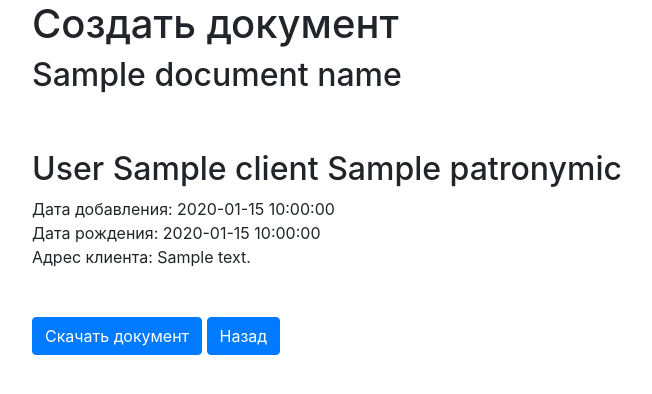
After one commit to LysakVladimir/DocConstruct, a Flask app: template templates/new_document.html in a window 1280 px wide. The commit adds this page. Shown: the top 394 px of the page, without its empty margins (53-705 px from the left). Run offline with Flask 3, Linux system fonts and the light colour scheme; the template is opened without the code that fills it: most values are stand-ins (such as "Sample title", 1, 10 or a date in 2020); some libraries are stand-ins or nearby versions.

Commit message:
Now it's possible to create documents

```diff
--- a/main.py
+++ b/main.py
@@ -1,4 +1,5 @@
 from datetime import datetime
+from docxtpl import DocxTemplate
 from flask import Flask, render_template, redirect, request
 from flask_login import LoginManager, login_user, login_required, logout_user, current_user
 
@@ -16,6 +17,15 @@
 login_manager = LoginManager()
 login_manager.init_app(app)
 
+DOCUMENTS = (
+    "Ходатайство об обеспечении иска",
+    "Заявление о выдачи испольнительного листа",
+    "Исковое заявление о защите чести",
+    "Исковое заявление о разделе наследства",
+    "Исковое заявление об обжаловании дисциплинарного взыскания",
+    "Ходатайство об истребовании документа"
+)
+
 
 @login_manager.user_loader
 def load_user(user_id):
@@ -32,11 +42,13 @@
     return redirect("/register")
 
 
-@app.route("/clients")
+@app.route("/clients", methods=["GET", "POST"])
 def clients():
+    if request.method == "POST":
+        return redirect(f"""/new_document/{request.form.get("document_id")}/{request.form.get("client_id")}""")
+
     new_session = db_session.create_session()
     user_clients = new_session.query(Client).filter((Client.user == current_user))
-
     return render_template("clients.html", title="Клиенты", clients=user_clients)
 
 
@@ -104,14 +116,14 @@
     return render_template("add_client.html", title="Новый клиент", form=form)
 
 
-@app.route("/edit_client/<int:id>", methods=["GET", "POST"])
+@app.route("/edit_client/<int:client_id>", methods=["GET", "POST"])
 @login_required
-def edit_client(id):
+def edit_client(client_id):
     form = AddClientForm()
 
     if request.method == "GET":
         new_session = db_session.create_session()
-        client = new_session.query(Client).filter(Client.id == id).first()
+        client = new_session.query(Client).filter(Client.id == client_id).first()
 
         form.surname.data = client.surname
         form.name.data = client.name
@@ -122,7 +134,7 @@
 
     if form.validate_on_submit():
         new_session = db_session.create_session()
-        client = new_session.query(Client).filter(Client.id == id).first()
+        client = new_session.query(Client).filter(Client.id == client_id).first()
 
         client.surname = form.surname.data
         client.name = form.name.data
@@ -137,14 +149,45 @@
     return render_template("add_client.html", title="Редактирование клиента", form=form)
 
 
-@app.route("/remove_client/<int:id>", methods=["GET", "POST"])
+@app.route("/remove_client/<int:client_id>", methods=["GET", "POST"])
 @login_required
-def remove_client(id):
+def remove_client(client_id):
     new_session = db_session.create_session()
-    client = new_session.query(Client).filter(Client.id == id).first()
+    client = new_session.query(Client).filter(Client.id == client_id).first()
     new_session.delete(client)
     new_session.commit()
     return redirect("/clients")
+
+
+@app.route("/new_document/<int:document_id>/<int:client_id>", methods=["GET", "POST"])
+@login_required
+def new_document(document_id, client_id):
+    if request.method == "POST":
+        return redirect("/clients")
+
+    new_session = db_session.create_session()
+    client = new_session.query(Client).filter(Client.id == client_id).first()
+
+    document_way = "/static/documents/NewDocument.docx"
+    document = DocxTemplate(f"static/documents/{document_id}.docx")
+
+    context = {
+        "surname":          client.surname,
+        "name":             client.name,
+        "patronymic":       client.patronymic,
+        "address":          client.address,
+        "birth_date_place": client.birth_date
+    }
+    document.render(context)
+    document.save(f"./{document_way}")
+
+    return render_template(
+        "new_document.html",
+        title="Новый документ",
+        document_name=DOCUMENTS[document_id],
+        document_way=document_way,
+        client=client
+    )
 
 
 @app.route("/log_out")
--- a/requirements.txt
+++ b/requirements.txt
@@ -13,3 +13,5 @@ typing_extensions==4.5.0
 Werkzeug==2.2.3
 WTForms==3.0.1
 zipp==3.15.0
+
+docxtpl~=0.16.6
--- /dev/null
+++ b/templates/new_document.html
@@ -0,0 +1,18 @@
+{% extends "base.html" %}
+
+{% block content %}
+<h1>Создать документ</h1>
+<h2>{{ document_name }}</h2>
+<br>
+<br>
+<h2>{{ client.surname }} {{ client.name }} {{ client.patronymic }}</h2>
+<div>
+    Дата добавления: {{ client.created_date }}<br>
+    Дата рождения: {{ client.birth_date }}<br>
+    Адрес клиента: {{ client.address }}
+</div>
+<br>
+<br>
+<a class="btn btn-primary" href="{{ document_way }}" download>Скачать документ</a>
+<a class="btn btn-primary" href="/clients">Назад</a>
+{% endblock %}
```
Also changed, not shown: templates/clients.html (+14 -9 lines), 7 other files.
